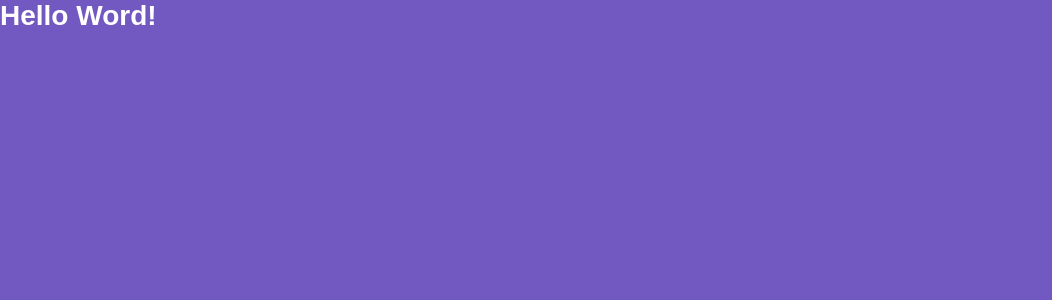
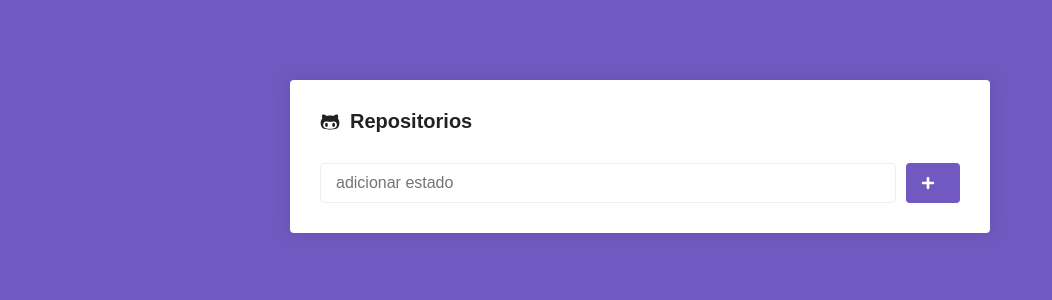
Before and after one commit to IFalt/GoStack-Bootcamp-Modulo05, a React (Create React App) app: page / in a window 1280 px wide. Shown: the top 300 px of the page, without its empty margins (0-1052 px from the left). Built offline with nearby package versions, Linux system fonts and the light colour scheme.

Commit message:
feat: add repositories from api github

```diff
--- a/package.json
+++ b/package.json
@@ -3,8 +3,10 @@
   "version": "0.1.0",
   "private": true,
   "dependencies": {
+    "axios": "^0.19.0",
     "react": "^16.9.0",
     "react-dom": "^16.9.0",
+    "react-icons": "^3.7.0",
     "react-router-dom": "^5.0.1",
     "react-scripts": "3.1.1",
     "styled-components": "^4.3.2"
--- a/src/pages/Main/index.js
+++ b/src/pages/Main/index.js
@@ -1,12 +1,68 @@
-import React from 'react'
+import React, { Component } from 'react';
+import { FaGithubAlt, FaPlus, FaSpinner } from 'react-icons/fa';
 
-import {Title} from './style'
+import api from '../../services/api';
 
-function Main() {
-  return (
-  <Title>
-    Hello Word!
-  </Title>)
+import { Container, Form, SubmitButton } from './style';
+
+export default class Main extends Component {
+  state = {
+    newRepo: '',
+    repositories: [],
+    loading: false,
+  };
+
+  handleInputChange = e => {
+    this.setState({ newRepo: e.target.value });
+  };
+
+  handleSubmit = async e => {
+    e.preventDefault();
+
+    this.setState({ loading: true });
+
+    const { newRepo, repositories } = this.state;
+
+    const response = await api.get(`/repos/${newRepo}`);
+
+    const data = {
+      name: response.data.full_name,
+    };
+
+    this.setState({
+      repositories: [...repositories, data],
+      newRepo: '',
+      loading: false,
+    });
+  };
+
+  render() {
+    const { newRepo, loading } = this.state;
+
+    return (
+      <Container>
+        <h1>
+          <FaGithubAlt />
+          Repositorios
+        </h1>
+
+        <Form onSubmit={this.handleSubmit}>
+          <input
+            type="text"
+            placeholder="adicionar estado"
+            value={newRepo}
+            onChange={this.handleInputChange}
+          />
+
+          <SubmitButton loading={loading}>
+            {loading ? (
+              <FaSpinner color="#fff" size={14} />
+            ) : (
+              <FaPlus color="#fff" size={14} />
+            )}
+          </SubmitButton>
+        </Form>
+      </Container>
+    );
+  }
 }
-
-export default Main
--- a/src/pages/Main/style.js
+++ b/src/pages/Main/style.js
@@ -1,5 +1,73 @@
-import styled from 'styled-components'
+import styled, { keyframes, css } from 'styled-components';
 
-export const Title = styled.h1`
-  color: #fff;
-`
+export const Container = styled.div`
+  max-width: 700px;
+  background: #fff;
+  border-radius: 4px;
+  box-shadow: 0 0 20px rgba(0, 0, 0, 0.1);
+  padding: 30px;
+  margin: 80px auto;
+
+  h1 {
+    font-size: 20px;
+    display: flex;
+    flex-direction: row;
+    align-items: center;
+  }
+
+  svg {
+    margin-right: 10px;
+  }
+`;
+
+export const Form = styled.form`
+  margin-top: 30px;
+  display: flex;
+  flex-direction: row;
+
+  input {
+    flex: 1;
+    border: 1px solid #eee;
+    padding: 10px 15px;
+    border-radius: 4px;
+    font-size: 16px;
+  }
+`;
+
+const rotate = keyframes`
+  from {
+    transform: rotate(0deg)
+  }
+
+  to {
+    transform: rotate(360deg)
+  }
+`;
+
+export const SubmitButton = styled.button.attrs(props => ({
+  type: 'submit',
+  disabled: props.loading,
+}))`
+  background: #7159c1;
+  border: 0;
+  padding: 0 15px;
+  margin-left: 10px;
+  border-radius: 4px;
+
+  display: flex;
+  justify-content: center;
+  align-items: center;
+
+  &[disabled] {
+    cursor: not-allowed;
+    opacity: 0.6;
+  }
+
+  ${props =>
+    props.loading &&
+    css`
+      svg {
+        animation: ${rotate} 2s linear infinite;
+      }
+    `}
+`;
--- /dev/null
+++ b/src/services/api.js
@@ -0,0 +1,7 @@
+import axios from 'axios'
+
+const api = axios.create({
+  baseURL: 'https://api.github.com'
+})
+
+export default api
```
Also changed, not shown: .eslintrc.js, 1 other file (tests, documents, lock files or other folders).
